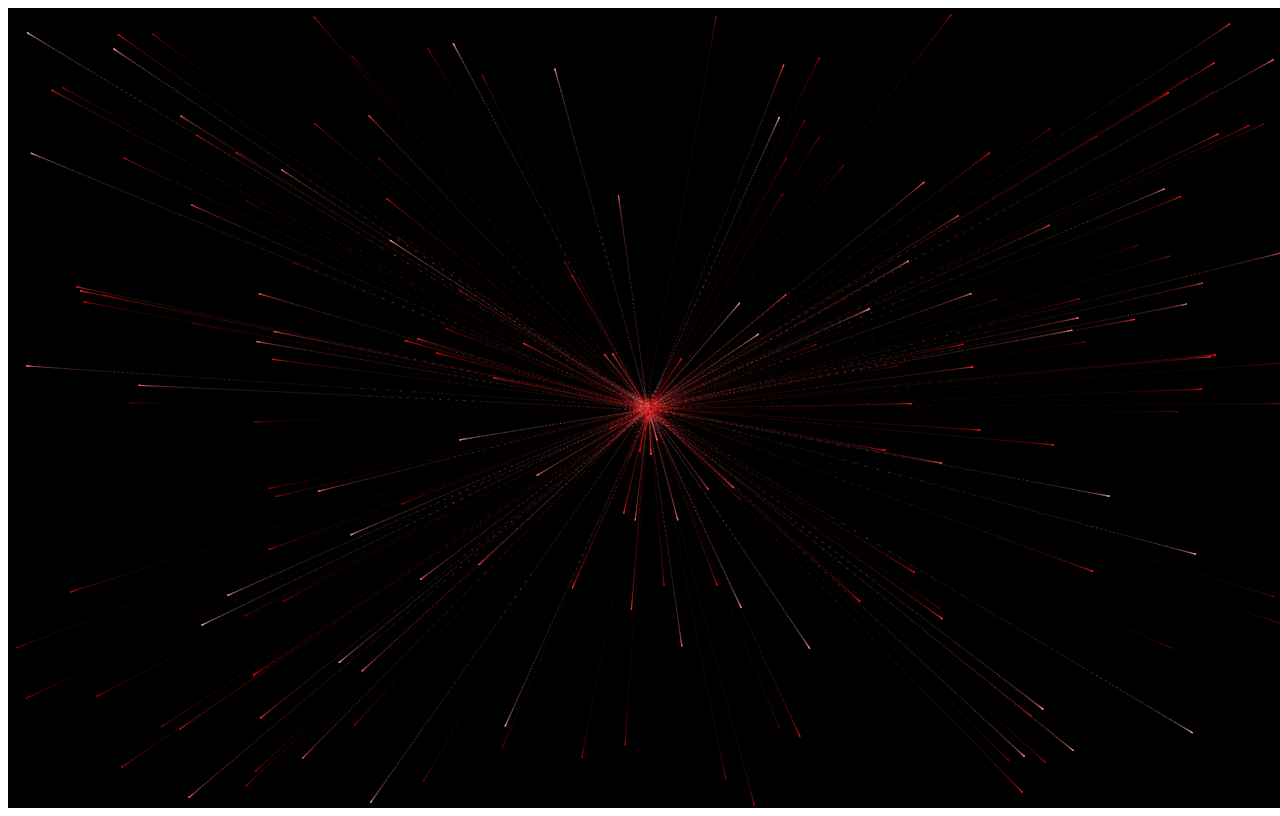
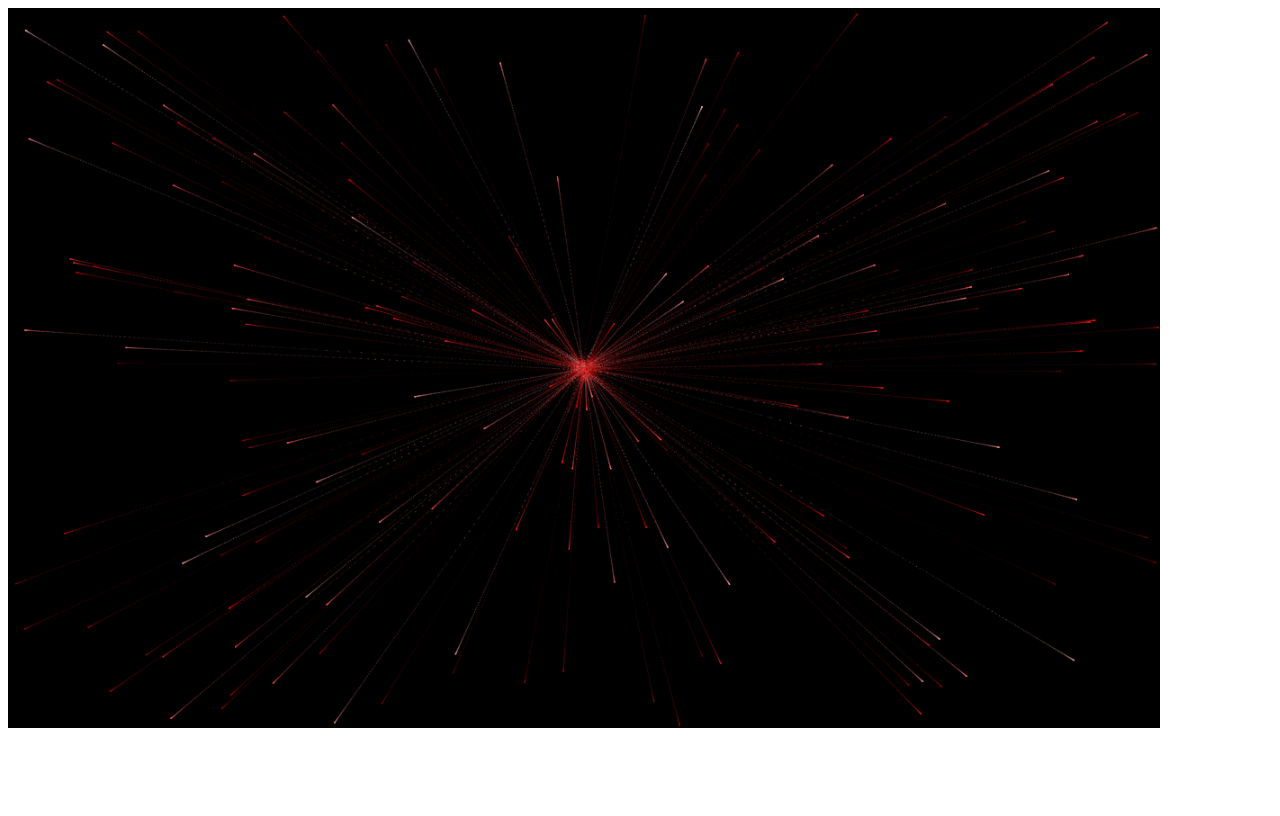
Before and after one commit to SARI-09/Heart-2, a plain HTML site: page index.html in a window 1280 px wide. Drawn offline with Linux system fonts and the light colour scheme; animation ran at ten frames a second.

Commit message:
Update style.css

```diff
--- a/style.css
+++ b/style.css
@@ -3,7 +3,7 @@
 }
 
 body {
-    height: 100vh;
+    height: 90vh;
   }
 
-  canvas{position:absolute;z-index:0;width:100vw;}
+  canvas{position:absolute;z-index:0;width:90vw;}
```
